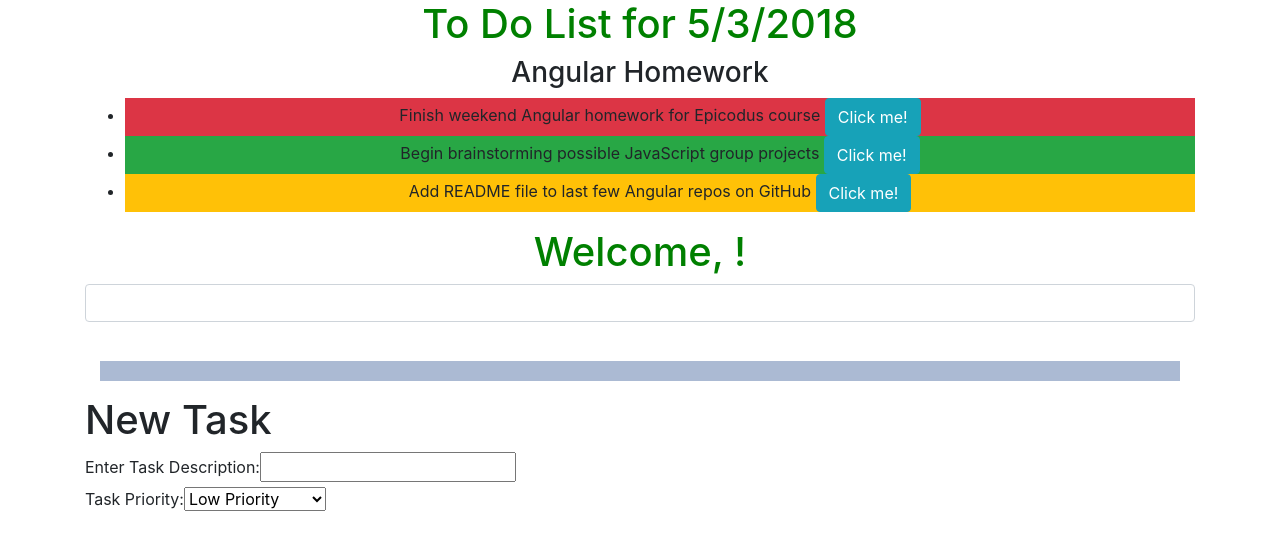
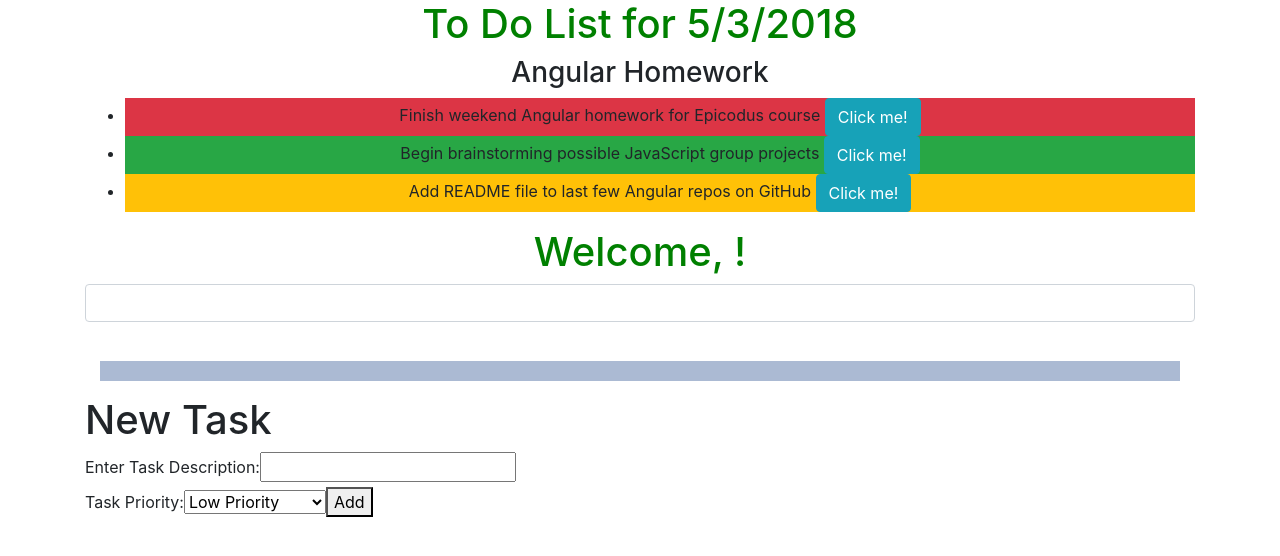
Before and after one commit to juliajessica/to-do-angular, an Angular app: page / in a window 1280 px wide. Shown: the top 556 px of the page. Built offline with nearby package versions, Linux system fonts and the light colour scheme.

Commit message:
add functionality to new-task

```diff
--- a/src/app/app.component.html
+++ b/src/app/app.component.html
@@ -12,6 +12,6 @@
     </form>
     <br>
   </div>
-  <app-edit-task [childSelectedTask]="selectedTask" (clickedDone)="finishedEditing()"></app-edit-task>
-  <app-new-task></app-new-task>
+  <app-edit-task [childSelectedTask]="selectedTask" (doneButtonClickedSender)="finishedEditing()"></app-edit-task>
+  <app-new-task (sendTask)="addTask($event)"></app-new-task>
 </div>
--- a/src/app/app.component.ts
+++ b/src/app/app.component.ts
@@ -29,4 +29,8 @@ export class AppComponent {
     this.selectedTask = null;
   }
 
+  addTask(newTask: Task) {
+    this.masterTaskList.push(newTask);
+  }
+
 }
--- a/src/app/new-task/new-task.component.html
+++ b/src/app/new-task/new-task.component.html
@@ -1,14 +1,15 @@
 <h1>New Task</h1>
-<div class="">
-  <label>Enter Task Description:</label>
-  <input #newDescription>
+<div>
+ <label>Enter Task Description:</label>
+ <input #newDescription>
 </div>
-<div class="">
+<div>
   <label>Task Priority:</label>
   <select #newPriority>
     <option [value]="1"> Low Priority </option>
     <option [value]="2"> Medium Priority </option>
     <option [value]="3"> High Priority </option>
-    <button (click)="submitForm(newDescription.value, newPriority.value)">Add</button>
   </select>
+  <button (click)="submitForm(newDescription.value, newPriority.value); newDescription.value='';">Add</button>
+  <!-- newDescription.value='' ^^ this clears out the form field-->
 </div>
--- a/src/app/new-task/new-task.component.ts
+++ b/src/app/new-task/new-task.component.ts
@@ -7,6 +7,12 @@ import { Task } from '../models/task.model';
   styleUrls: ['./new-task.component.css']
 })
 export class NewTaskComponent implements OnInit {
+  @Output() sendTask = new EventEmitter();
+
+  submitForm(description: string, priority: string) {
+   let newTask: Task = new Task(description, parseInt(priority));
+   this.sendTask.emit(newTask);
+  }
 
   constructor() { }
 
```
